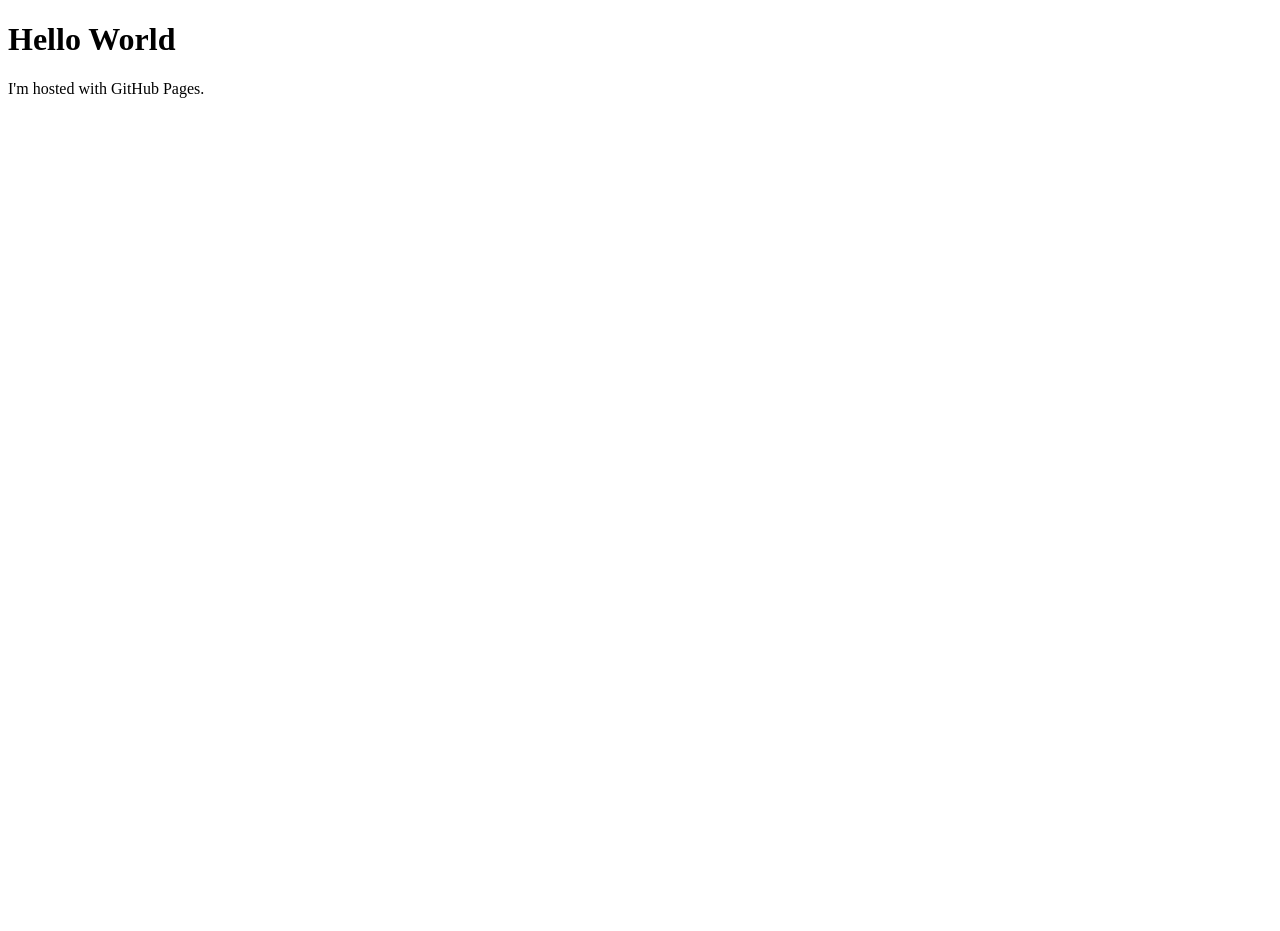
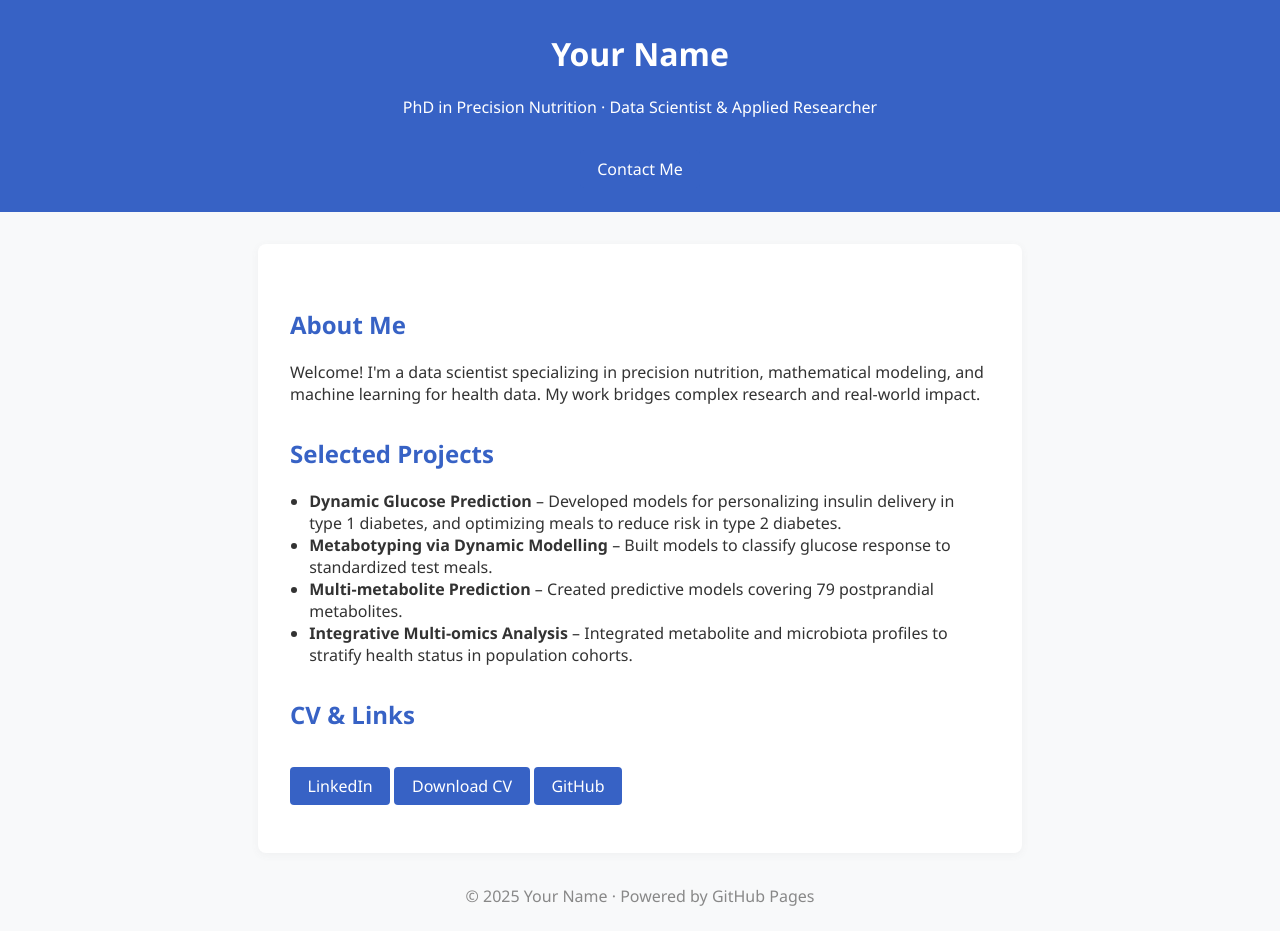
Before and after one commit to vskantze/vskantze.github.io, a plain HTML site: page index.html in a window 1280 px wide. Before the commit the page ends 800 px from the top, so only its background shows below. Drawn offline with Linux system fonts and the light colour scheme.

Commit message:
Update index.html

```diff
--- a/index.html
+++ b/index.html
@@ -1,7 +1,97 @@
 <!DOCTYPE html>
-<html>
+<html lang="en">
+<head>
+  <meta charset="UTF-8">
+  <title>Your Name – Data Scientist & Researcher</title>
+  <meta name="viewport" content="width=device-width, initial-scale=1">
+  <style>
+    body {
+      font-family: 'Segoe UI', Tahoma, Geneva, Verdana, sans-serif;
+      margin: 0; padding: 0;
+      background: #f8f9fa; color: #333;
+    }
+    header {
+      background: #3762c5;
+      color: #fff;
+      padding: 2rem 0 1.5rem 0;
+      text-align: center;
+    }
+    main {
+      max-width: 700px;
+      margin: 2rem auto;
+      background: #fff;
+      border-radius: 8px;
+      box-shadow: 0 2px 8px rgba(100,100,100,0.06);
+      padding: 2rem;
+    }
+    h1 { margin-top: 0;}
+    .section-title { color: #3762c5; margin-top: 2rem; }
+    ul { padding-left: 1.2rem;}
+    footer {
+      text-align: center;
+      margin-top: 2rem;
+      padding-bottom: 1.5rem;
+      color: #888;
+    }
+    .btn {
+      background: #3762c5;
+      color: #fff;
+      text-decoration: none;
+      padding: 0.5em 1.1em;
+      border-radius: 4px;
+      margin-top: 1rem;
+      display: inline-block;
+    }
+    @media (max-width: 768px) {
+      main { padding: 1rem;}
+    }
+  </style>
+</head>
 <body>
-<h1>Hello World</h1>
-<p>I'm hosted with GitHub Pages.</p>
+<header>
+  <h1>Your Name</h1>
+  <p>PhD in Precision Nutrition · Data Scientist & Applied Researcher</p>
+  <a href="mailto:youremail@example.com" class="btn">Contact Me</a>
+</header>
+
+<main>
+  <section>
+    <h2 class="section-title">About Me</h2>
+    <p>
+      Welcome! I'm a data scientist specializing in precision nutrition, mathematical modeling, and machine learning for health data. My work bridges complex research and real-world impact.
+    </p>
+  </section>
+
+  <section>
+    <h2 class="section-title">Selected Projects</h2>
+    <ul>
+      <li>
+        <b>Dynamic Glucose Prediction</b> – Developed models for personalizing insulin delivery in type 1 diabetes, and optimizing meals to reduce risk in type 2 diabetes.
+      </li>
+      <li>
+        <b>Metabotyping via Dynamic Modelling</b> – Built models to classify glucose response to standardized test meals.
+      </li>
+      <li>
+        <b>Multi-metabolite Prediction</b> – Created predictive models covering 79 postprandial metabolites.
+      </li>
+      <li>
+        <b>Integrative Multi-omics Analysis</b> – Integrated metabolite and microbiota profiles to stratify health status in population cohorts.
+      </li>
+    </ul>
+  </section>
+
+  <section>
+    <h2 class="section-title">CV & Links</h2>
+    <p>
+      <a href="https://www.linkedin.com/in/yourname" target="_blank" class="btn">LinkedIn</a>
+      <a href="cv.pdf" class="btn">Download CV</a>
+      <a href="https://github.com/yourusername" target="_blank" class="btn">GitHub</a>
+    </p>
+  </section>
+</main>
+
+<footer>
+  &copy; 2025 Your Name · Powered by GitHub Pages
+</footer>
 </body>
 </html>
```
